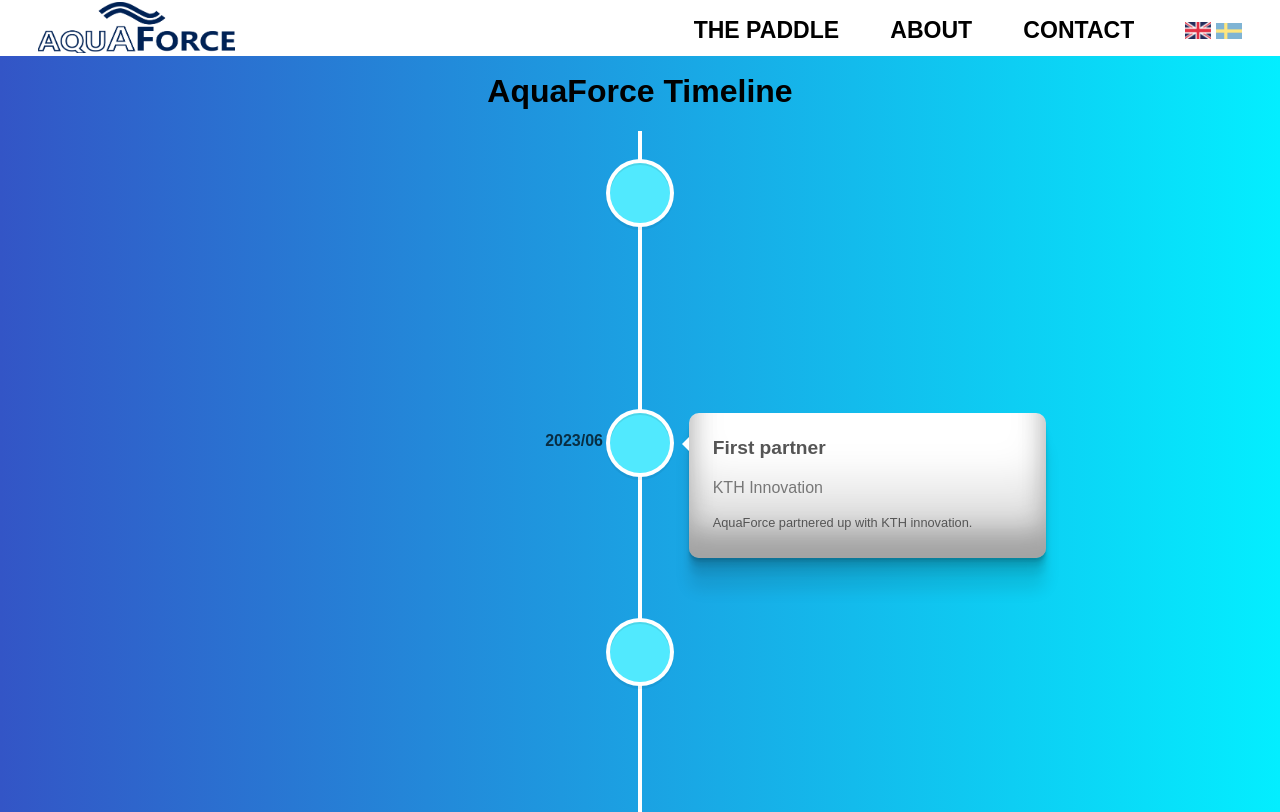
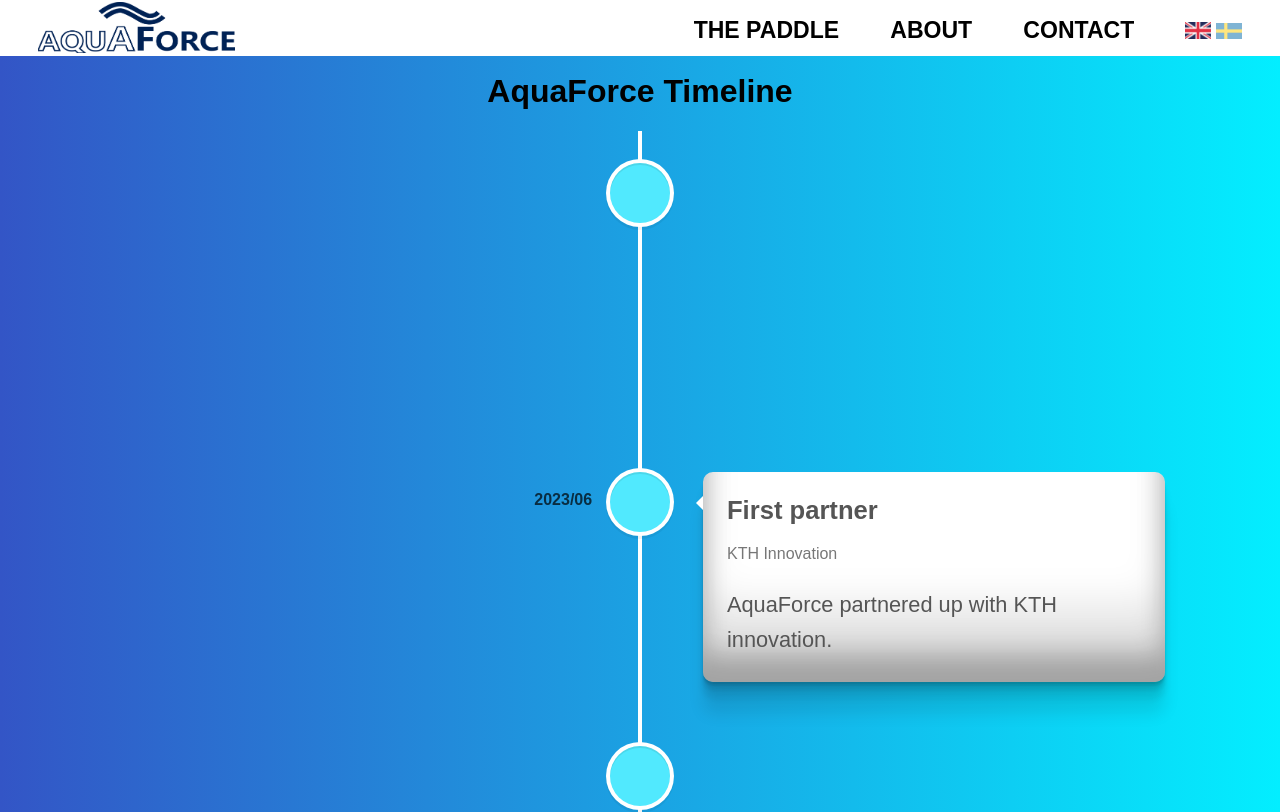
Before and after one commit to JakubJus/AFweb, a React (Vite) app in the folder client/: page /timeline in a window 1280 px wide. Shown: the top 812 px of the page. Built offline with nearby package versions, Linux system fonts and the light colour scheme.

Commit message:
Update Timeline.scss

```diff
--- a/client/src/timeline/Timeline.scss
+++ b/client/src/timeline/Timeline.scss
@@ -9,7 +9,7 @@
         border-radius: 10px;
         padding: 2%;
         .vertical-timeline-element-title {
-            font-size: 1.2em;
+            font-size: 2vw;
             margin-bottom: 1%;
         }
         .vertical-timeline-element-location {
@@ -17,7 +17,7 @@
             color: #777;
         }
         .vertical-timeline-element-description {
-            font-size: 1vw;
+            font-size: 1.7vw;
             color: #555;
         }
         .vertical-timeline-element-date {
```
